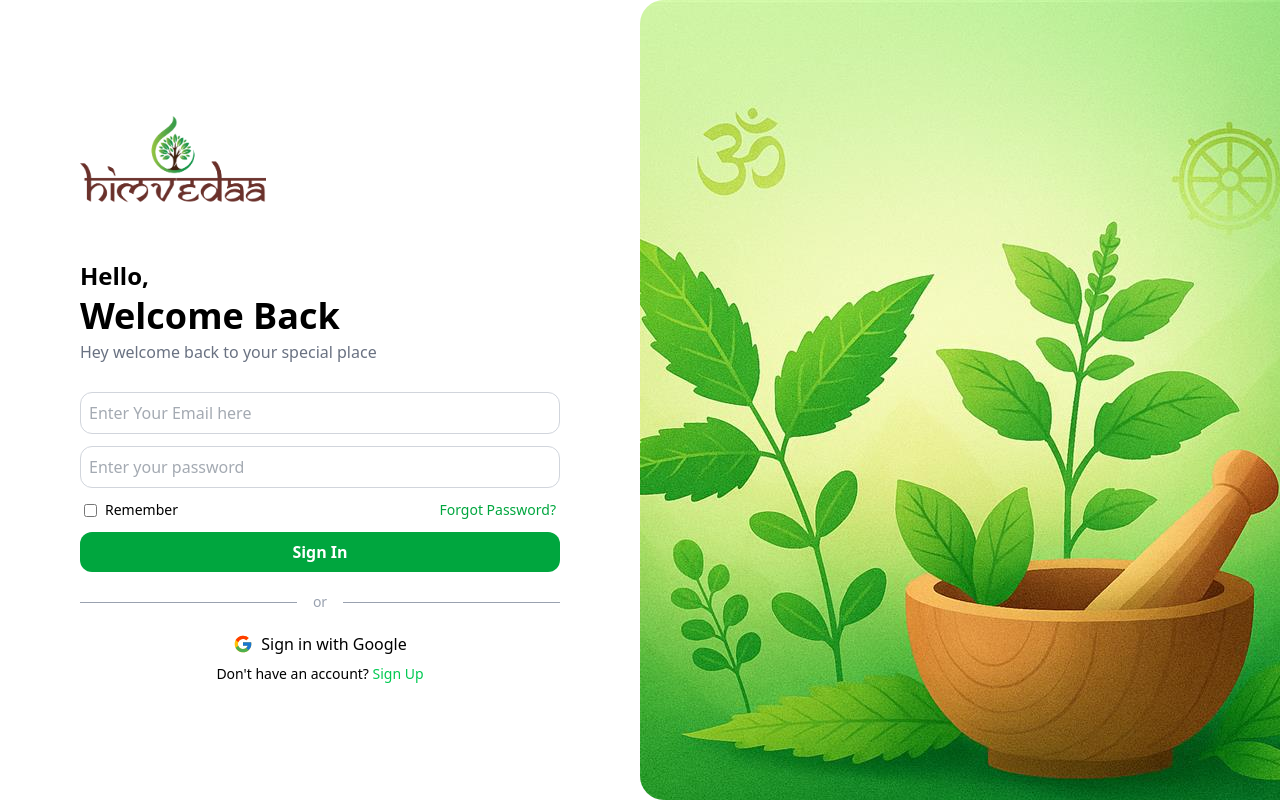
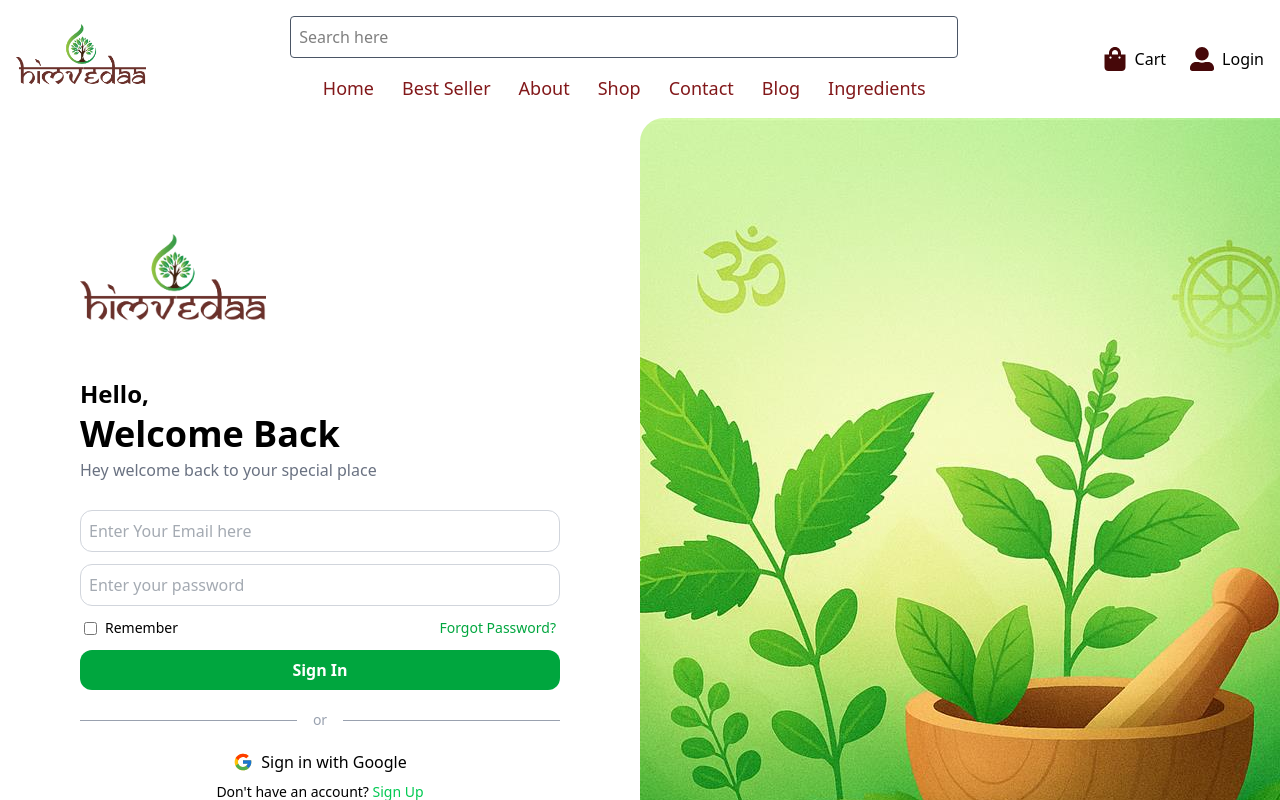
Before and after one commit to vjyadav12/Himvedaa, a React (Vite) app: page /login in a window 1280 px wide. Shown: the top 800 px of the page. Built offline with nearby package versions, Linux system fonts and the light colour scheme.

Commit message:
Changements

```diff
--- a/src/App.jsx
+++ b/src/App.jsx
@@ -11,16 +11,17 @@ import ProductPage from "./Components/Pages/CardDetails"
 import Footer2 from "./Components/Sections/Footer2"
 
 function App() {
-  const location = useLocation();
+  // const location = useLocation();
 
   // Define routes where Header should be hidden
-  const hideHeaderRoutes = ["/login", "/register","/forgotPassword"];
+  // const hideHeaderRoutes = ["/login", "/register","/forgotPassword"];
 
   return (
     <>
       {/* Show Header only if current path is NOT in hideHeaderRoutes */}
-      {!hideHeaderRoutes.includes(location.pathname) && <Header />}
+      {/* {!hideHeaderRoutes.includes(location.pathname) && <Header />} */}
 
+      <Header/>
       <Routes>
         <Route path="/" element={<Home />} />
         <Route path="/shop" element={<Shop />} />
--- a/src/Components/Sections/Header.jsx
+++ b/src/Components/Sections/Header.jsx
@@ -1,4 +1,4 @@
-import { Link } from "react-router-dom";
+import { Link, Links } from "react-router-dom";
 import { useState } from "react";
 import logo from "../../assets/final logo.png";
 import { FaShoppingBag, FaUserAlt } from "react-icons/fa";
@@ -47,7 +47,8 @@ const Header = () => {
             </div>
             <div className="flex items-center gap-2">
               <FaUserAlt className="text-2xl text-red-950 hover:text-green-700" />
-              <p className="hover:underline hover:text-green-700 cursor-pointer">Login</p>
+              {/* <Link className="hover:underline hover:text-green-700 cursor-pointer">Login</Link> */}
+              <Link className="hover:underline hover:text-green-700 cursor-pointer" to="/login">Login</Link>
             </div>
 
             {/* Hamburger menu (mobile only) */}
```
